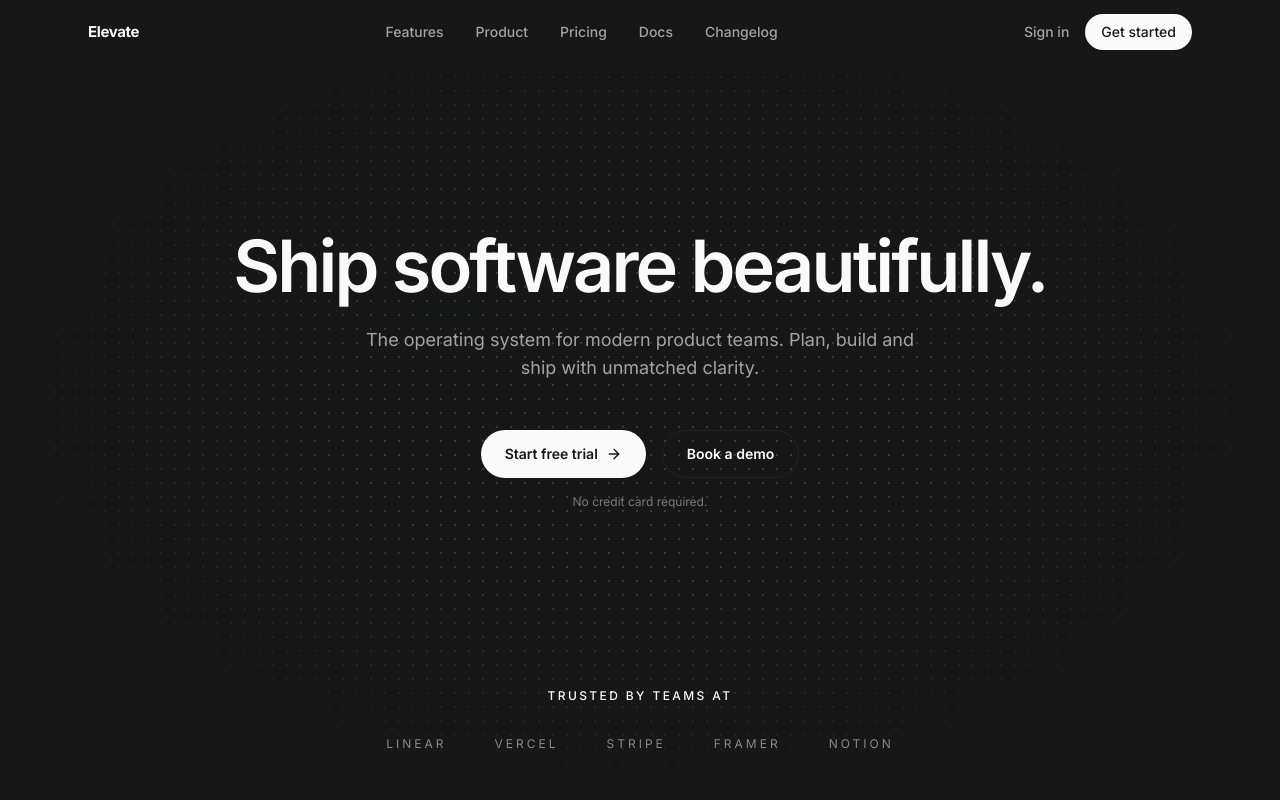
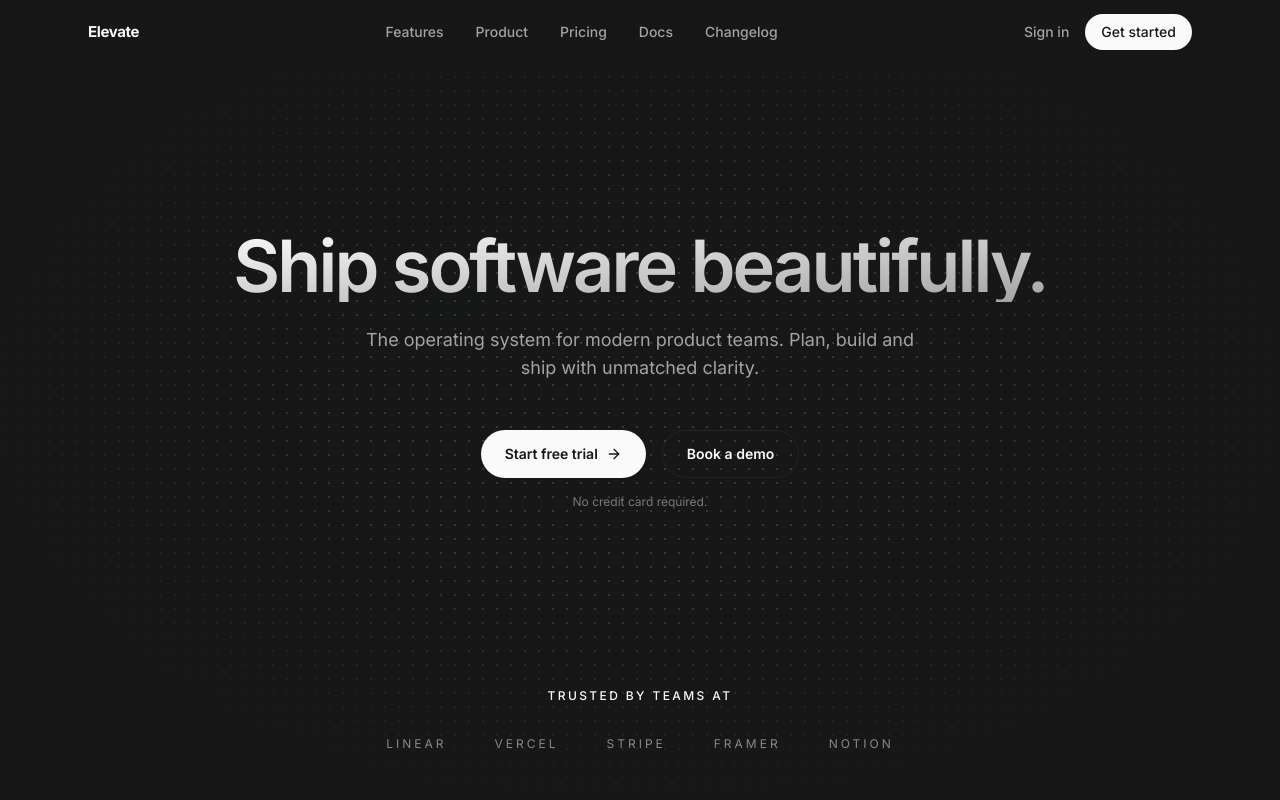
Before and after one commit to vanshaj-online/saas-next-js-template, a Next.js app: page / in a window 1280 px wide. Shown: the top 800 px of the page. Built offline with nearby package versions, Linux system fonts and the light colour scheme.

Commit message:
feat: enhance UI with ambient animations and layout improvements

```diff
--- a/app/components/landing/Features.tsx
+++ b/app/components/landing/Features.tsx
@@ -28,8 +28,9 @@ export function Features() {
               key={title}
               className="group border border-border p-8 rounded-2xl transition-all duration-300 hover:shadow-[0_12px_30px_rgba(0,0,0,0.03)] hover:border-primary/20"
             >
-              <div className="h-10 w-10 rounded-lg text-primary flex items-center justify-center transition-all duration-300  group-hover:text-white">
-                <Icon className="h-5 w-5 stroke-[1.8]" />
+              <div className="relative h-10 w-10 rounded-lg text-primary flex items-center justify-center transition-all duration-300 group-hover:text-white group-hover:bg-primary/5 backdrop-blur-sm">
+                <span className="pointer-events-none absolute inset-0 rounded-lg opacity-0 blur-md transition duration-300 group-hover:opacity-100 bg-[radial-gradient(circle_at_center,rgba(218,218,218,0.25),transparent_65%)]" />
+                <Icon className="relative z-10 h-5 w-5 stroke-[1.8]" />
               </div>
               <h3 className="mt-6 text-base font-medium tracking-wide text-foreground transition-colors duration-200 group-hover:text-primary">{title}</h3>
               <p className="mt-2 text-sm text-muted-foreground leading-relaxed font-medium">{desc}</p>
--- a/app/components/landing/Hero.tsx
+++ b/app/components/landing/Hero.tsx
@@ -9,17 +9,19 @@ export function Hero() {
 
       {/* Premium ambient light mesh */}
       <div
-        className="absolute left-[35%] top-[15%] -translate-x-1/2 h-[350px] w-[600px] rounded-full pointer-events-none mix-blend-multiply opacity-[1]"
+        className="absolute left-[35%] top-[15%] -translate-x-1/2 h-[350px] w-[600px] rounded-full pointer-events-none mix-blend-multiply opacity-[1] ambient-breathe"
         style={{
           background: 'radial-gradient(ellipse at center, rgba(59,130,246,0.08), transparent 70%)',
           filter: 'blur(50px)',
         }}
       />
       <div
-        className="absolute left-[65%] top-[25%] -translate-x-1/2 h-[350px] w-[600px] rounded-full pointer-events-none mix-blend-multiply opacity-[0.6]"
+        className="absolute left-[65%] top-[25%] -translate-x-1/2 h-[350px] w-[600px] rounded-full pointer-events-none mix-blend-multiply opacity-[0.6] ambient-breathe"
         style={{
           background: 'radial-gradient(ellipse at center, rgba(139,92,246,0.06), transparent 70%)',
           filter: 'blur(50px)',
+          animationDelay: '2s',
+          animationDuration: '18s',
         }}
       />
 
@@ -28,7 +30,7 @@ export function Hero() {
 
         <div className="max-w-4xl mx-auto">
 
-          <h1 className="animate-fadeUp text-[44px] sm:text-6xl md:text-7xl font-semibold tracking-[-0.04em] leading-[1.01] text-foreground text-balance">
+          <h1 className="animate-fadeUp text-[44px] sm:text-6xl md:text-7xl font-semibold tracking-[-0.04em] leading-[1.01] bg-gradient-to-br from-foreground to-muted-foreground bg-clip-text text-transparent text-balance">
             Ship software beautifully.
           </h1>
 
--- a/app/components/landing/Navbar.tsx
+++ b/app/components/landing/Navbar.tsx
@@ -15,7 +15,7 @@ export function Navbar() {
 
   return (
     <header
-      className={`fixed backdrop-blur-xl top-0 inset-x-0 z-50 transition-all duration-300 `}
+      className={`fixed backdrop-blur-xl top-0 inset-x-0 z-50 transition-all duration-300 ${scrolled ? 'border-b border-border' : ''}`}
     >
       <nav className="mx-auto max-w-6xl flex items-center justify-between px-6 h-16">
         <a href="#" className="text-[15px] font-bold tracking-tight text-foreground transition-colors group-hover:text-primary">
--- a/app/components/landing/Pricing.tsx
+++ b/app/components/landing/Pricing.tsx
@@ -69,13 +69,16 @@ export function Pricing() {
           {tiers.map((t) => (
             <div
               key={t.name}
-              className={`relative rounded-2xl border p-8 flex flex-col justify-between transition-all duration-300 ${t.featured
-                ? 'border-primary  shadow-[0_20px_40px_rgba(59,130,246,0.06)] scale-[1.02] z-10'
-                : 'border-border  shadow-[0_4px_20px_rgba(0,0,0,0.01)] hover:shadow-md hover:border-muted-foreground/20'
+              className={t.featured ? 'h-full rounded-2xl p-[1px] bg-gradient-to-b from-primary/50 to-transparent' : 'h-full'}
+            >
+              <div
+                className={`relative h-full rounded-2xl p-8 flex flex-col justify-between transition-all duration-300 ${t.featured
+                  ? 'bg-surface shadow-[0_20px_40px_rgba(59,130,246,0.06)] scale-[1.02] z-10'
+                  : 'border border-border shadow-[0_4px_20px_rgba(0,0,0,0.01)] hover:shadow-md hover:border-muted-foreground/20'
                   }`}
               >
                 {t.featured && (
-                <span className="absolute -top-3 left-8 text-[9px] uppercase font-bold tracking-[0.2em] bg-foreground text-background  px-3 py-1 rounded-full shadow-sm">
+                  <span className="absolute -top-3 left-8 text-[9px] uppercase font-bold tracking-[0.2em] bg-foreground text-background px-3 py-1 rounded-full shadow-sm">
                     Most popular
                   </span>
                 )}
@@ -100,7 +103,7 @@ export function Pricing() {
                     href="#"
                     className={`mt-8 inline-flex items-center justify-center rounded-full h-11 text-xs font-bold transition-all duration-200 w-full active:scale-98 ${t.featured
                       ? 'bg-foreground text-background hover:bg-primary shadow-sm hover:shadow'
-                    : 'border border-border text-foreground hover:bg-foreground hover:text-background  hover:bg-slate-50'
+                      : 'border border-border text-foreground hover:bg-foreground hover:text-background hover:bg-slate-50'
                       }`}
                   >
                     {t.cta}
@@ -118,6 +121,7 @@ export function Pricing() {
                   </ul>
                 </div>
               </div>
+            </div>
           ))}
         </div>
       </div>
--- a/app/components/landing/ProductPreview.tsx
+++ b/app/components/landing/ProductPreview.tsx
@@ -13,11 +13,13 @@ export function ProductPreview() {
       <div className="relative mx-auto max-w-6xl px-6 mt-20 ">
         {/* Soft elegant mesh behind mockup */}
         <div
-          className="absolute left-1/2 top-1/2 -translate-x-1/2 -translate-y-1/2 h-[450px] w-[800px] rounded-full pointer-events-none opacity-[0.5]"
+          className="absolute left-1/2 top-1/2 -translate-x-1/2 -translate-y-1/2 h-[450px] w-[800px] rounded-full pointer-events-none opacity-[0.5] ambient-breathe"
           style={{
             background:
               'radial-gradient(ellipse at center, rgba(59,130,246,0.12), transparent 70%)',
             filter: 'blur(50px)',
+            animationDelay: '1s',
+            animationDuration: '20s',
           }}
         />
 
--- a/app/globals.css
+++ b/app/globals.css
@@ -59,6 +59,20 @@
     -webkit-mask-image: radial-gradient(ellipse at center, black 30%, transparent 75%);
     mask-image: radial-gradient(ellipse at center, black 30%, transparent 75%);
   }
+
+  .ambient-breathe {
+    animation: ambientBreathe 14s ease-in-out infinite;
+  }
+}
+
+@keyframes ambientBreathe {
+  0%,
+  100% {
+    opacity: 0.6;
+  }
+  50% {
+    opacity: 0.95;
+  }
 }
 
 ::-webkit-scrollbar {
```
Lines whose indentation alone changed are shown as unchanged.
